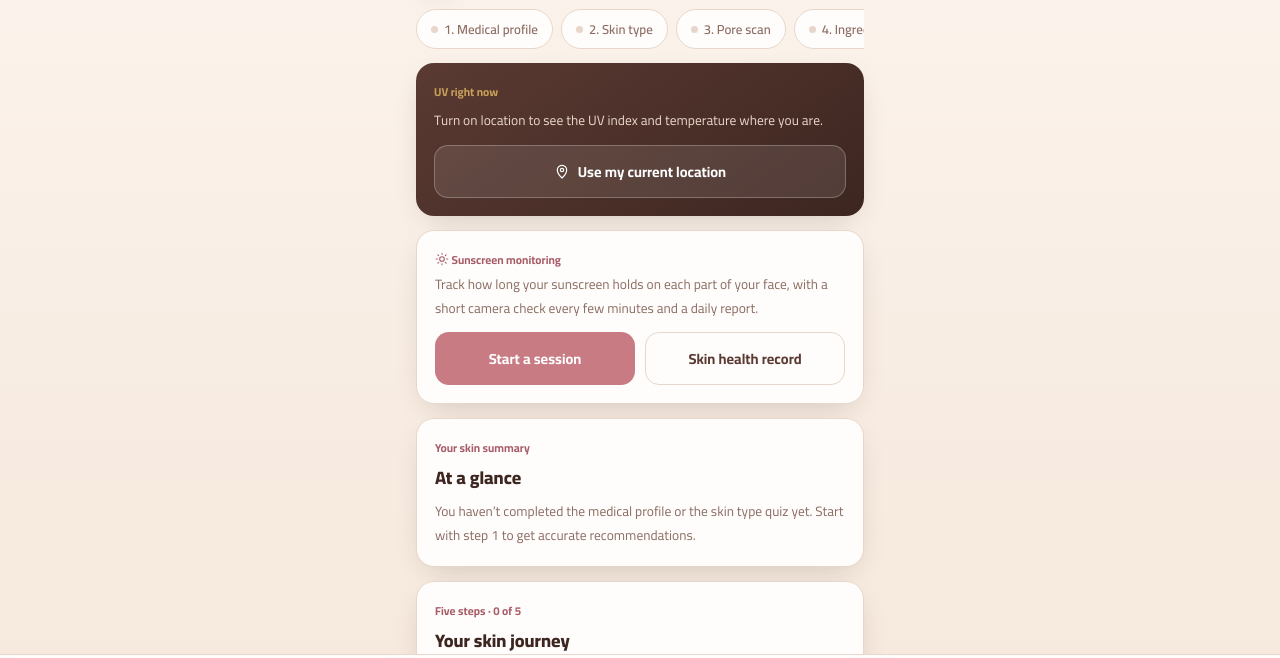
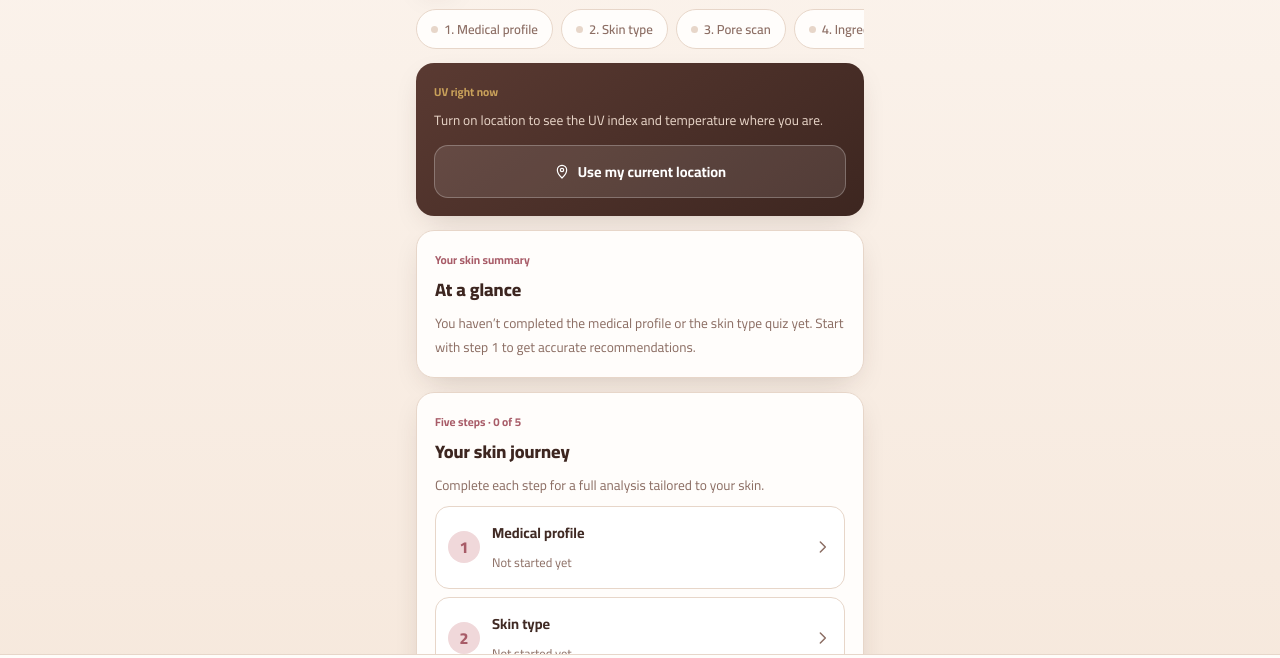
Before and after one commit to tus3l/bshrty, a website: page public/index.html in a window 1280 px wide. Shown: the part 80-738 px from the top of the page. Drawn offline with Linux system fonts and the light colour scheme.

Commit message:
Show sunscreen monitoring only on the sunscreen page, not on home
Co-Authored-By: Claude Opus 5.5 <noreply@anthropic.com>

```diff
--- a/public/index.html
+++ b/public/index.html
@@ -608,7 +608,6 @@ function viewHome(){
   return `
     ${weatherCard()}
     ${reminderCard()}
-    ${typeof monitorHomeCard === 'function' ? monitorHomeCard() : ''}
     <div class="card">
       <span class="eyebrow">Your skin summary</span>
       <h2>At a glance</h2>
```
